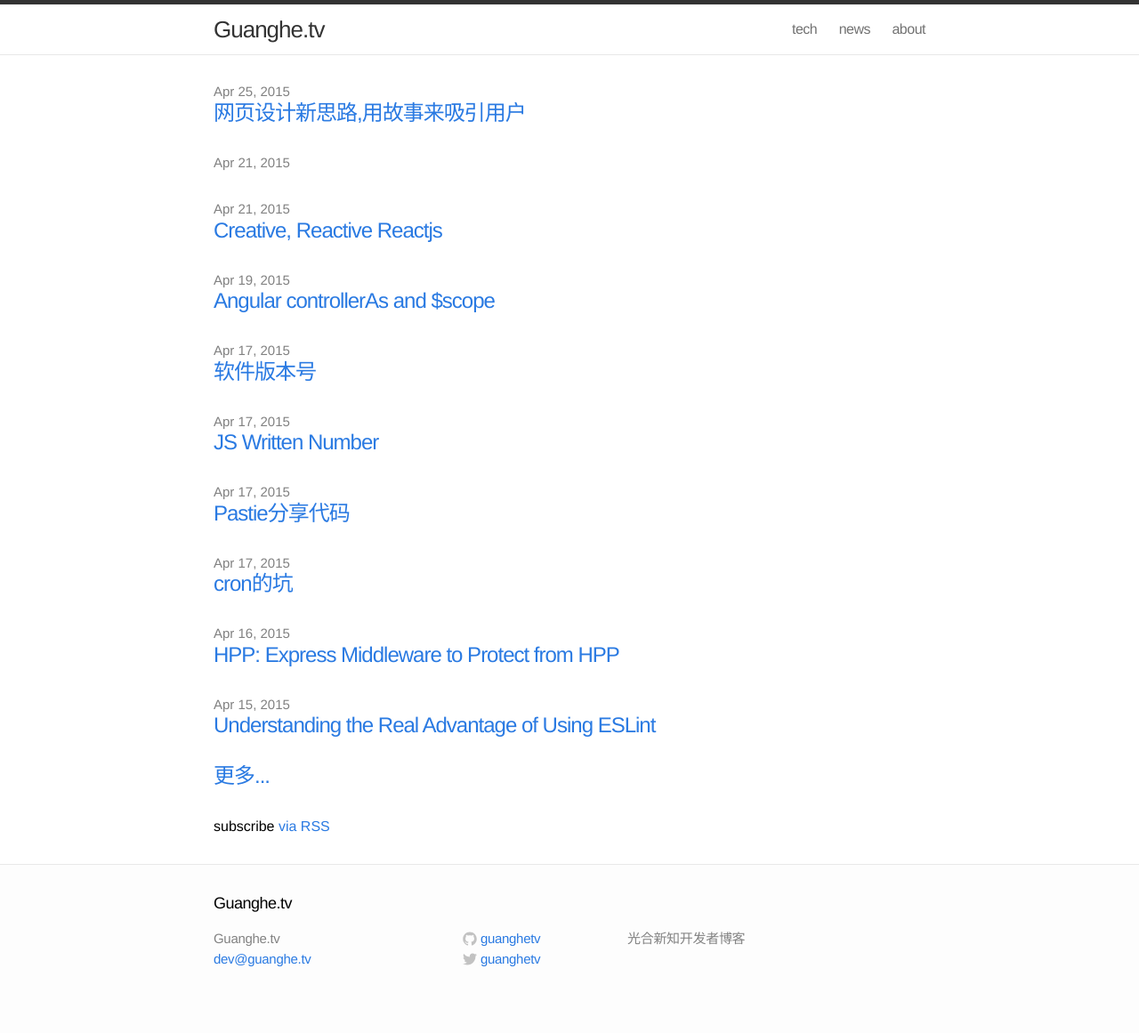
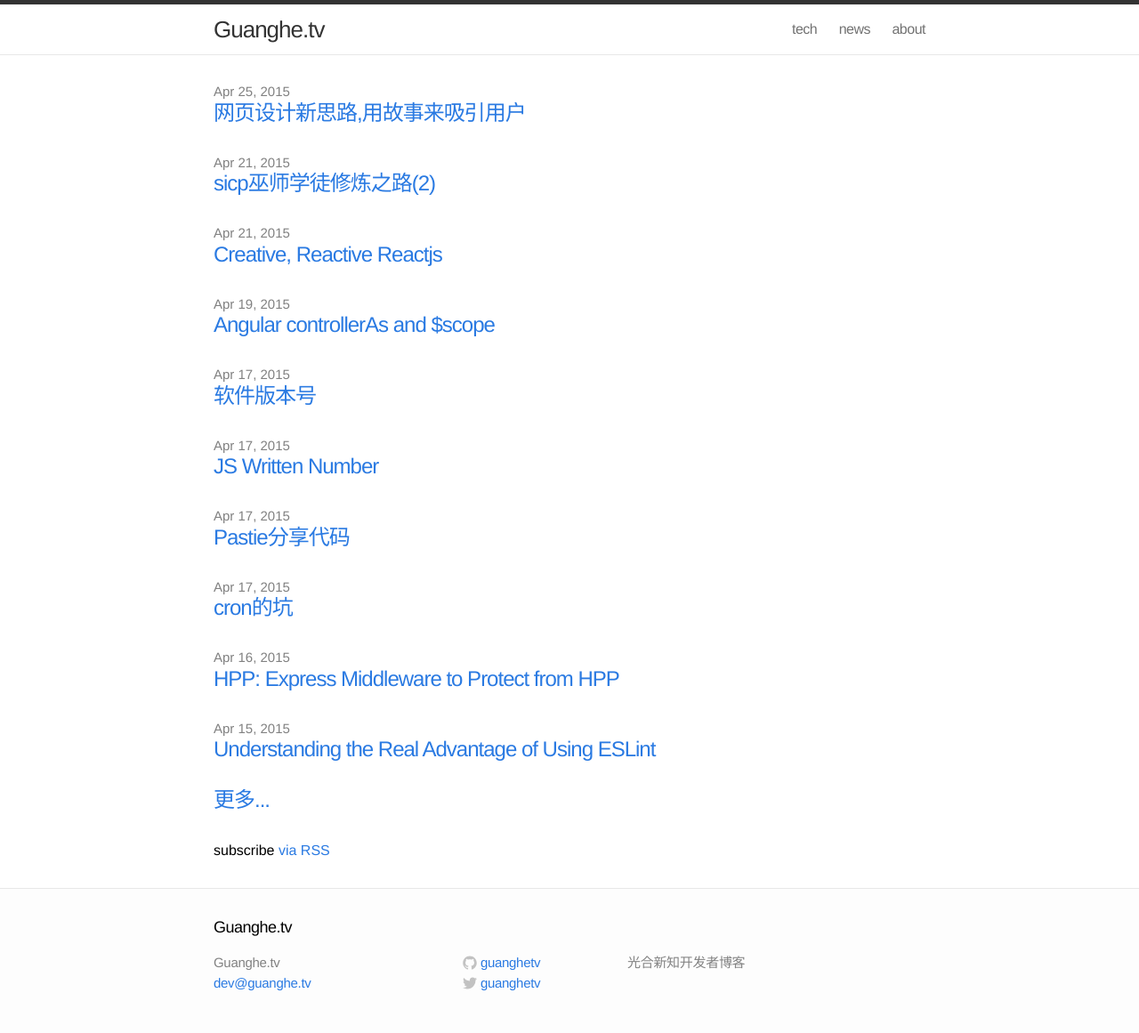
Before and after one commit to guanghetv/guanghetv.github.io, a Jekyll site: the page built from index.html, in a window 1280 px wide. Shown: the whole page at 89% size. Built offline with Jekyll 4.4.1, drawn with Linux system fonts in a browser that asks for light colours; Markdown is read by kramdown in place of the engine named in the settings; before the commit the page ends 1134 px from its top, so only the background shows below that.

Commit message:
change title

```diff
--- a/_posts/2015-04-21-How-to-Become-a-Wizard-in-Real-world(2).markdown
+++ b/_posts/2015-04-21-How-to-Become-a-Wizard-in-Real-world(2).markdown
@@ -1,6 +1,6 @@
 ---
 layout: post
-    title:  "How to Become A Wizard in Real world(2)"
+title:  "sicp巫师学徒修炼之路(2)"
 category: news
 author: "sl"
 ---
```
